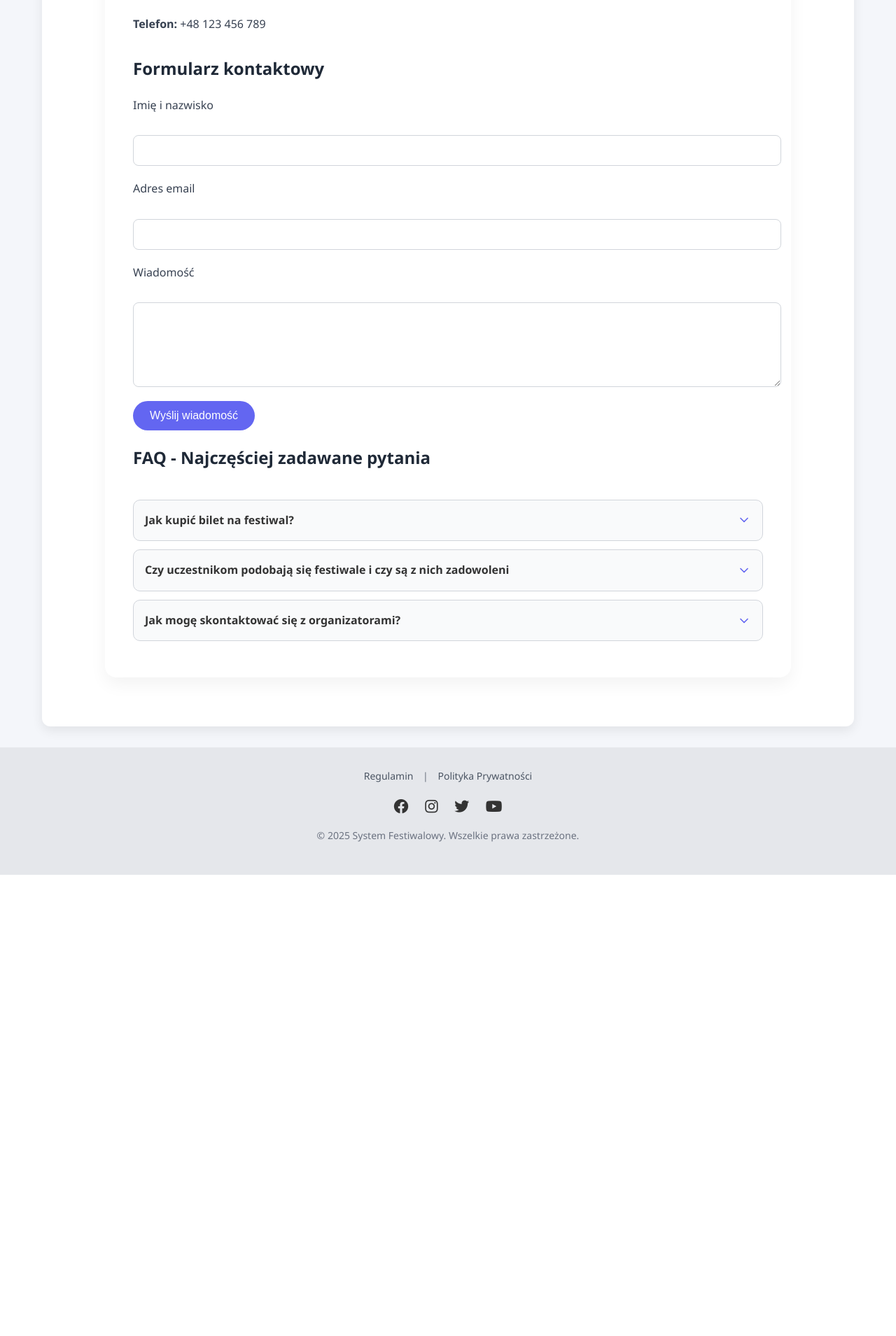
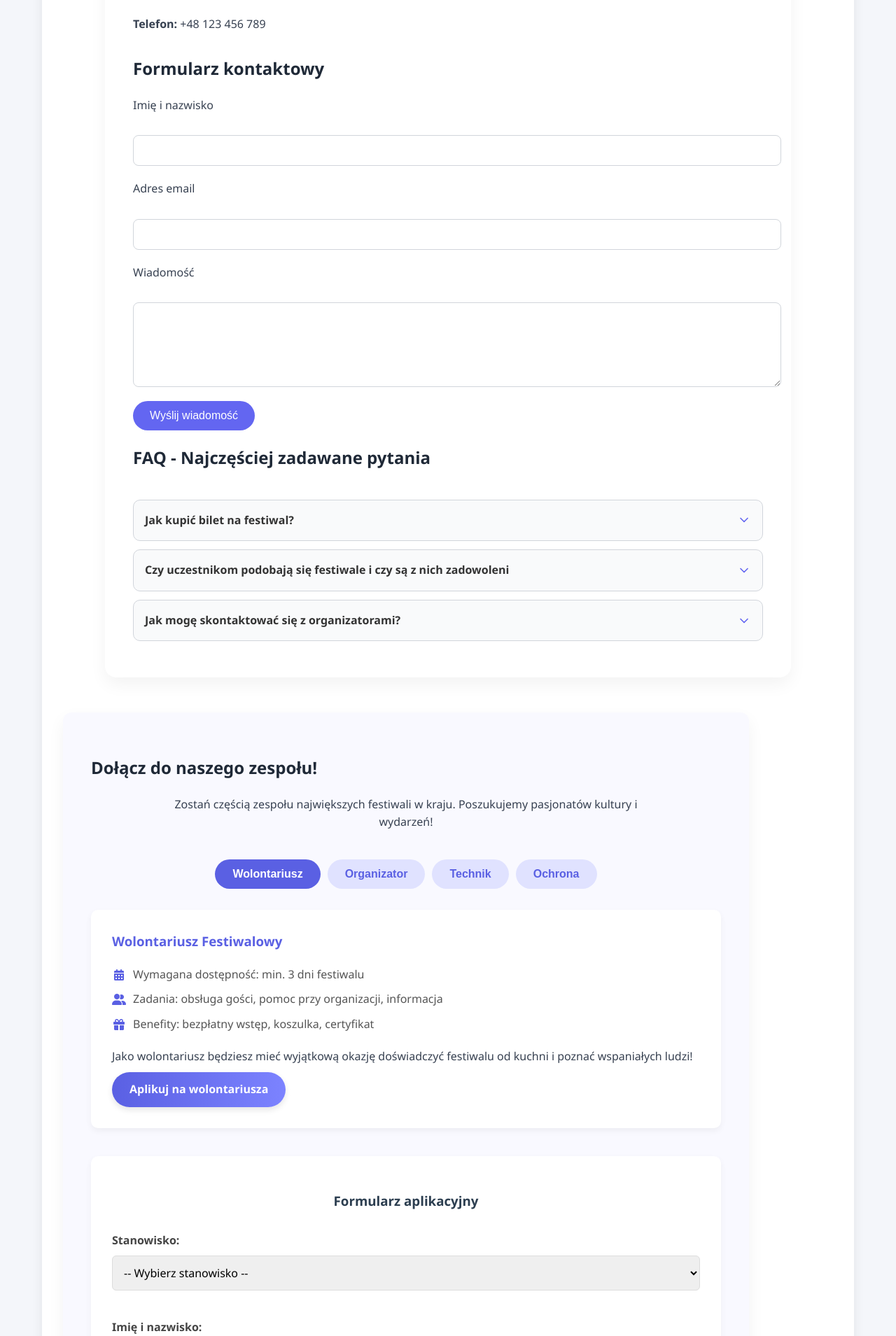
Before and after one commit to GGTeacherOP/Festiwal_Godzwon_Latawiec, a PHP site: page /stronyHTML/kontakt.html in a window 1280 px wide. Shown: the part 612-2521 px from the top of the page at 70% size. Before the commit the page ends 1862 px from the top, so only its background shows below. Run offline with PHP 8.4, Linux system fonts and the light colour scheme.

Commit message:
dodanie do kontaktu formularz aplikowanie do pracy z wyswietlajacym sie komunikatem w js oraz dodanie funkcji wysylania formularza kontaktowego

```diff
--- a/stronyHTML/kontakt.html
+++ b/stronyHTML/kontakt.html
@@ -22,7 +22,7 @@
     <main>
         <div class="hero">
             <h1>Kontakt</h1>
-            <p>Masz pytania lub propozycje współpracy? Skontaktuj się z nami – chętnie odpowiemy!</p>
+            <p>Masz pytania lub propozycje współpracy? Skontaktuj się z nami - chętnie odpowiemy!</p>
         </div>
 
         <div class="section">
@@ -80,6 +80,153 @@
                 </details>
             </div>
         </div>
+
+        <div class="section join-team">
+            <h2>Dołącz do naszego zespołu!</h2>
+            <p class="join-description">Zostań częścią zespołu największych festiwali w kraju. Poszukujemy pasjonatów kultury i wydarzeń!</p>
+
+            <div class="positions-container">
+                <div class="position-tabs">
+                    <button class="position-tab active" onclick="otworzNowe('volunteer')">Wolontariusz</button>
+                    <button class="position-tab" onclick="otworzNowe('organizer')">Organizator</button>
+                    <button class="position-tab" onclick="otworzNowe('technician')">Technik</button>
+                    <button class="position-tab" onclick="otworzNowe('security')">Ochrona</button>
+                </div>
+
+                <div id="volunteer" class="position-content" style="display: block;">
+                    <h3>Wolontariusz Festiwalowy</h3>
+                    <div class="position-details">
+                        <div class="detail-item">
+                            <i class="fas fa-calendar-alt"></i>
+                            <span>Wymagana dostępność: min. 3 dni festiwalu</span>
+                        </div>
+                        <div class="detail-item">
+                            <i class="fas fa-user-friends"></i>
+                            <span>Zadania: obsługa gości, pomoc przy organizacji, informacja</span>
+                        </div>
+                        <div class="detail-item">
+                            <i class="fas fa-gift"></i>
+                            <span>Benefity: bezpłatny wstęp, koszulka, certyfikat</span>
+                        </div>
+                    </div>
+                    <p>Jako wolontariusz będziesz mieć wyjątkową okazję doświadczyć festiwalu od kuchni i poznać wspaniałych ludzi!</p>
+                    <a href="#application-form" class="btn">Aplikuj na wolontariusza</a>
+                </div>
+
+                <div id="organizer" class="position-content">
+                    <h3>Organizator Wydarzeń</h3>
+                    <div class="position-details">
+                        <div class="detail-item">
+                            <i class="fas fa-tasks"></i>
+                            <span>Zadania: koordynacja zespołów, nadzór nad realizacją programu</span>
+                        </div>
+                        <div class="detail-item">
+                            <i class="fas fa-briefcase"></i>
+                            <span>Wymagania: doświadczenie w organizacji wydarzeń</span>
+                        </div>
+                        <div class="detail-item">
+                            <i class="fas fa-money-bill-wave"></i>
+                            <span>Forma współpracy: umowa zlecenie lub o dzieło</span>
+                        </div>
+                    </div>
+                    <p>To stanowisko dla osób z inicjatywą, które potrafią działać pod presją czasu i zarządzać zespołem.</p>
+                    <a href="#application-form" class="btn">Aplikuj na organizatora</a>
+                </div>
+
+                <div id="technician" class="position-content">
+                    <h3>Technik Sceniczny</h3>
+                    <div class="position-details">
+                        <div class="detail-item">
+                            <i class="fas fa-sliders-h"></i>
+                            <span>Zadania: obsługa sprzętu nagłośnieniowego/oświetleniowego</span>
+                        </div>
+                        <div class="detail-item">
+                            <i class="fas fa-tools"></i>
+                            <span>Wymagania: doświadczenie techniczne, znajomość sprzętu</span>
+                        </div>
+                        <div class="detail-item">
+                            <i class="fas fa-clock"></i>
+                            <span>Godziny pracy: zmiany dzienne i nocne</span>
+                        </div>
+                    </div>
+                    <p>Dołącz do naszego zespołu technicznego i pomóż stworzyć niezapomniane widowiska!</p>
+                    <a href="#application-form" class="btn">Aplikuj na technika</a>
+                </div>
+
+                <div id="security" class="position-content">
+                    <h3>Pracownik Ochrony</h3>
+                    <div class="position-details">
+                        <div class="detail-item">
+                            <i class="fas fa-shield-alt"></i>
+                            <span>Zadania: zapewnienie bezpieczeństwa uczestnikom</span>
+                        </div>
+                        <div class="detail-item">
+                            <i class="fas fa-id-card"></i>
+                            <span>Wymagania: licencja pracownika ochrony</span>
+                        </div>
+                        <div class="detail-item">
+                            <i class="fas fa-tshirt"></i>
+                            <span>Wyposażenie: zapewniamy uniform i niezbędny sprzęt</span>
+                        </div>
+                    </div>
+                    <p>Zadbaj o bezpieczeństwo tysięcy uczestników podczas największych festiwali w kraju.</p>
+                    <a href="#application-form" class="btn">Aplikuj na ochronę</a>
+                </div>
+            </div>
+
+            <div id="application-form" class="application-form">
+                <h3>Formularz aplikacyjny</h3>
+                <form id="job-application">
+                    <div class="form-group">
+                        <label for="position">Stanowisko:</label>
+                        <select id="position" name="position" required>
+                            <option value="">-- Wybierz stanowisko --</option>
+                            <option value="volunteer">Wolontariusz</option>
+                            <option value="organizer">Organizator</option>
+                            <option value="technician">Technik</option>
+                            <option value="security">Ochrona</option>
+                        </select>
+                    </div>
+
+                    <div class="form-group">
+                        <label for="name">Imię i nazwisko:</label>
+                        <input type="text" id="name" name="name" required>
+                    </div>
+
+                    <div class="form-group">
+                        <label for="email">Email:</label>
+                        <input type="email" id="email" name="email" required>
+                    </div>
+
+                    <div class="form-group">
+                        <label for="phone">Telefon:</label>
+                        <input type="tel" id="phone" name="phone" required>
+                    </div>
+
+                    <div class="form-group">
+                        <label for="experience">Doświadczenie (opcjonalnie):</label>
+                        <textarea id="experience" name="experience" rows="4"></textarea>
+                    </div>
+
+                    <div class="form-group">
+                        <label for="motivation">Dlaczego chcesz do nas dołączyć?</label>
+                        <textarea id="motivation" name="motivation" rows="4" required></textarea>
+                    </div>
+
+                    <div class="form-group">
+                        <label for="cv">Załącz CV (PDF, max 5MB):</label>
+                        <input type="file" id="cv" name="cv" accept=".pdf" required>
+                    </div>
+
+                    <div class="form-group checkbox-group">
+                        <input type="checkbox" id="consent" name="consent" required>
+                        <label for="consent">Wyrażam zgodę na przetwarzanie moich danych osobowych w celu rekrutacji.</label>
+                    </div>
+
+                    <button type="submit" class="btn">Wyślij aplikację</button>
+                </form>
+            </div>
+        </div>
     </main>
 
     <footer>
@@ -98,4 +245,5 @@
         </div>
     </footer>
 </body>
+<script src="../JavaScript/kontaktScript.js"></script>
 </html>
--- a/styleCSS/StyleDoKontakt.css
+++ b/styleCSS/StyleDoKontakt.css
@@ -273,6 +273,184 @@ ul {
     line-height: 1.6;
   }
 
+.join-team {
+  background-color: #f9f9ff;
+  padding: 40px;
+  border-radius: 12px;
+  margin: 50px 0;
+}
+
+.join-description {
+  font-size: 1.1rem;
+  color: #666;
+  text-align: center;
+  max-width: 700px;
+  margin: 0 auto 30px;
+}
+
+.positions-container {
+  margin: 40px 0;
+}
+
+.position-tabs {
+  display: flex;
+  justify-content: center;
+  flex-wrap: wrap;
+  margin-bottom: 30px;
+  gap: 10px;
+}
+
+.position-tab {
+  padding: 12px 25px;
+  background-color: #e0e2ff;
+  border: none;
+  border-radius: 30px;
+  cursor: pointer;
+  font-weight: bold;
+  color: #5a60e3;
+  transition: all 0.3s ease;
+}
+
+.position-tab:hover {
+  background-color: #d0d3ff;
+}
+
+.position-tab.active {
+  background-color: #5a60e3;
+  color: white;
+}
+
+.position-content {
+  display: none;
+  background: white;
+  padding: 30px;
+  border-radius: 10px;
+  box-shadow: 0 4px 10px rgba(0,0,0,0.05);
+  margin-bottom: 30px;
+}
+
+.position-content h3 {
+  color: #5a60e3;
+  margin-top: 0;
+}
+
+.position-details {
+  margin: 20px 0;
+}
+
+.detail-item {
+  display: flex;
+  align-items: center;
+  margin-bottom: 10px;
+  color: #555;
+}
+
+.detail-item i {
+  margin-right: 10px;
+  color: #5a60e3;
+  width: 20px;
+  text-align: center;
+}
+
+.application-form {
+  background: white;
+  padding: 30px;
+  border-radius: 10px;
+  box-shadow: 0 4px 10px rgba(0,0,0,0.05);
+  margin-top: 40px;
+}
+
+.application-form h3 {
+  text-align: center;
+  margin-bottom: 30px;
+  color: #2c3e50;
+}
+
+.form-group {
+  margin-bottom: 20px;
+}
+
+.form-group label {
+  display: block;
+  margin-bottom: 8px;
+  font-weight: bold;
+  color: #444;
+}
+
+.form-group input[type="text"],
+.form-group input[type="email"],
+.form-group input[type="tel"],
+.form-group select,
+.form-group textarea {
+  width: 100%;
+  padding: 12px;
+  border: 1px solid #ddd;
+  border-radius: 6px;
+  font-family: inherit;
+  font-size: 1rem;
+}
+
+.form-group textarea {
+  min-height: 100px;
+  resize: vertical;
+}
+
+.form-group input[type="file"] {
+  padding: 8px;
+}
+
+.checkbox-group {
+  display: flex;
+  align-items: center;
+}
+
+.checkbox-group input {
+  margin-right: 10px;
+}
+
+.checkbox-group label {
+  margin-bottom: 0;
+  font-weight: normal;
+}
+
+.btn {
+  display: inline-block;
+  background: linear-gradient(90deg, #5a60e3, #7c83ff);
+  color: white;
+  padding: 12px 25px;
+  border-radius: 30px;
+  text-decoration: none;
+  font-weight: bold;
+  transition: all 0.3s ease;
+  box-shadow: 0 4px 8px rgba(0,0,0,0.1);
+  border: none;
+  cursor: pointer;
+}
+
+.btn:hover {
+  transform: translateY(-3px);
+  box-shadow: 0 6px 12px rgba(0,0,0,0.15);
+  background: linear-gradient(90deg, #4f55d1, #6c73e6);
+}
+
+@media (max-width: 768px) {
+  .position-tabs {
+      flex-direction: column;
+  }
+
+  .position-tab {
+      width: 100%;
+      text-align: center;
+  }
+
+  .join-team {
+      padding: 30px 20px;
+  }
+
+  .application-form {
+      padding: 20px;
+  }
+}
   footer {
     text-align: center;
     padding: 30px;
```
Also changed, not shown: JavaScript/kontaktScript.js (added, +45 -0 lines), stronyHTML/index.html (line endings or trailing spaces). Lines whose indentation alone changed are shown as unchanged.
